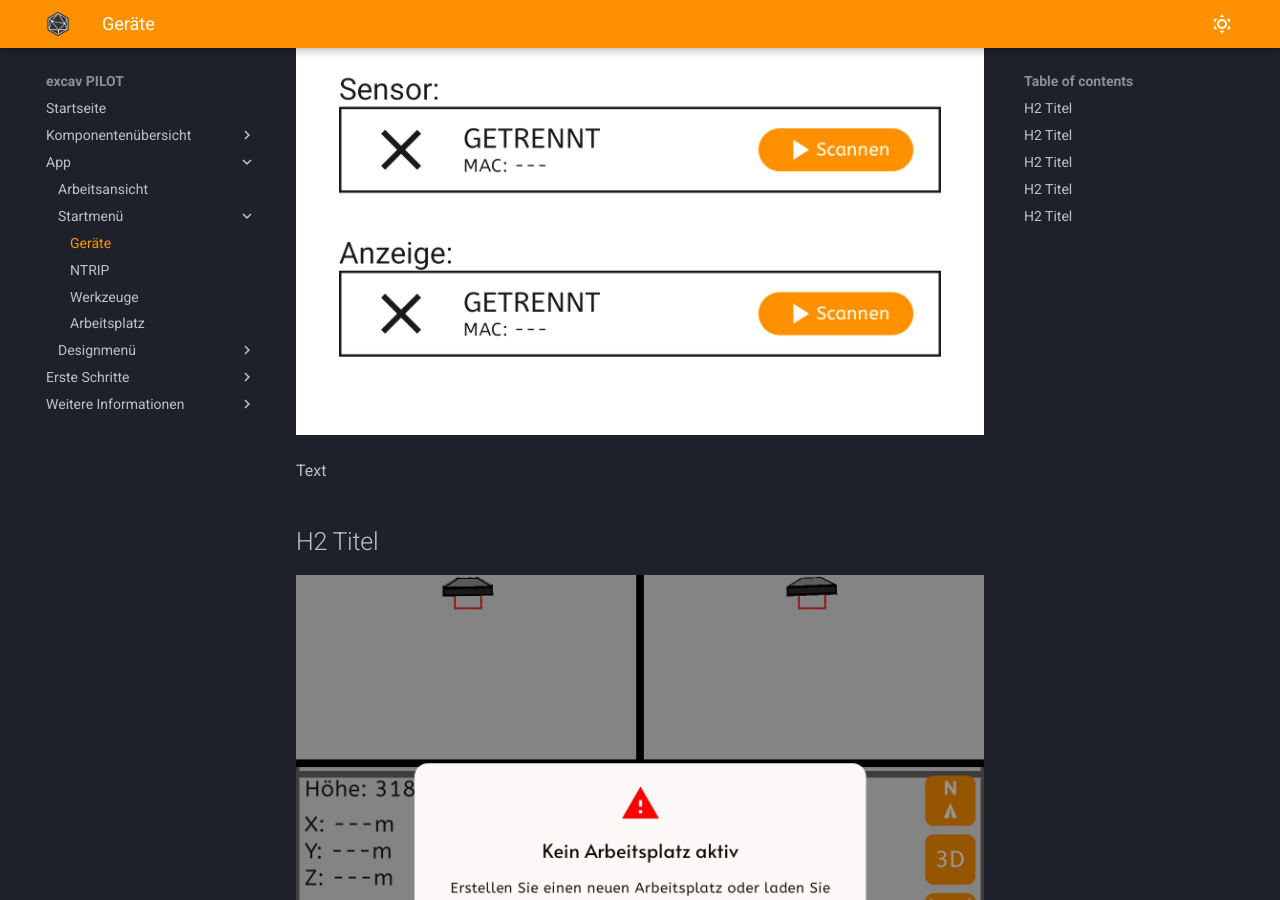
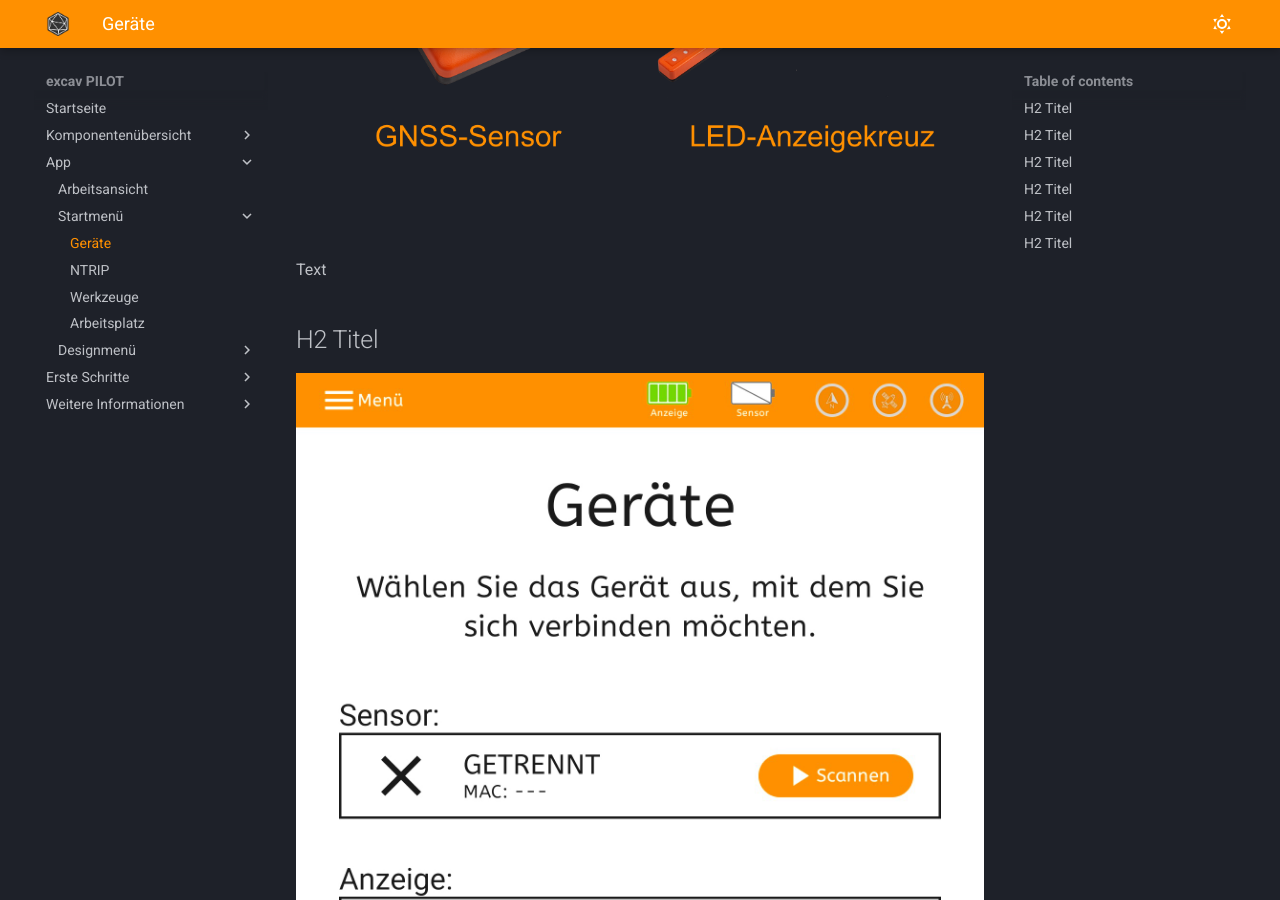
Before and after one commit to tobias-sizmann/mkdocs-excavpilot, an MkDocs documentation site: the page built from docs/Geräte/Geräte.md, in a window 1280 px wide and 900 px high, scrolled down 433 px. Built offline with MkDocs 1.6.1 and Material for MkDocs 9.7.7, drawn with Linux system fonts in a browser that asks for light colours.

Commit message:
Bilder angepasst | Geräte

```diff
--- a/docs/Geräte/Geräte.md
+++ b/docs/Geräte/Geräte.md
@@ -5,6 +5,15 @@
 </style>
 
 # Geräte
+
+<p align="center" width="100%">
+  <img width="100%" src="/images_docs/Collage GNSS-Sensor + LED-Anzeigekreuz.png"/>
+</p>
+
+Text
+
+
+## H2 Titel
 
 <p align="center" width="100%">
   <img width="100%" src="/images_docs/Screenshot Geräte (1) - Kopie.jpg"/>
```
Also changed, not shown: docs/images_docs/Collage GNSS-Sensor + LED-Anzeigekreuz.png (added).
